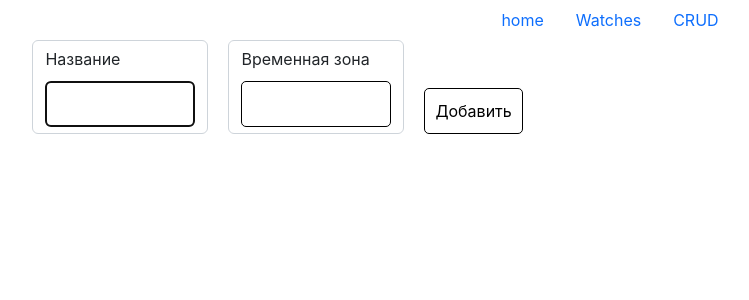
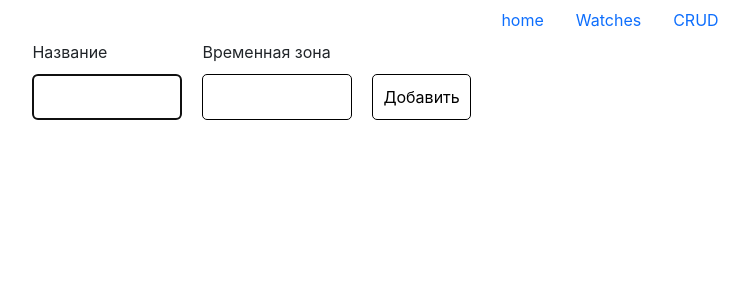
Before and after one commit to Iuliiana/lifecycle-http, a React (Create React App) app: page /watches in a window 1280 px wide. Shown: the top 300 px of the page, without its empty margins (30-779 px from the left). Built offline with nearby package versions, Linux system fonts and the light colour scheme.

Commit message:
create Clock

```diff
--- a/src/components/clock/tools/Form.css
+++ b/src/components/clock/tools/Form.css
@@ -4,13 +4,13 @@
     margin-bottom: 30px;
 }
 
-.form-control {
+.form label {
     display: flex;
     flex-direction: column;
     margin-right: 20px;
 }
 
-.form-control input {
+.form input {
     width: 150px;
     margin-top: 10px;
 }
@@ -21,15 +21,15 @@
     border-radius: 5px;
 }
 
-.form-control__name {
+.form__name {
     padding: 10px;
 }
 
-.form-control__user-timezone,
-.form-control__button-add {
+.form__user-timezone,
+.form__button-add {
     padding: 10px;
 }
 
-.form-control__button-add {
+.form__button-add {
     background-color: #ffffff;
 }
--- a/src/components/clock/tools/Form.js
+++ b/src/components/clock/tools/Form.js
@@ -5,7 +5,7 @@ class Form extends React.Component {
     constructor(props) {
         super(props);
         this.nameRef = React.createRef();
-        this.state = { name: '', userTimezone: '' };
+        this.state = {name: '', userTimezone: ''};
         this.handleInputChange = this.handleInputChange.bind(this);
     }
 
@@ -13,9 +13,9 @@ class Form extends React.Component {
         this.nameRef.current.focus();
     }
 
-    handleInputChange({ target }) {
-        const { name, value } = target;
-        this.setState(prevForm => ({ ...prevForm, [name]: value }));
+    handleInputChange({target}) {
+        const {name, value} = target;
+        this.setState(prevForm => ({...prevForm, [name]: value}));
     }
 
     render() {
@@ -25,14 +25,14 @@ class Form extends React.Component {
                 onSubmit={(event) => {
                     event.preventDefault();
                     this.props.onFormSubmit(this.state);
-                    this.setState({ name: '', userTimezone: '' });
+                    this.setState({name: '', userTimezone: ''});
                     this.nameRef.current.focus();
                 }}
             >
-                <div className="form-control">
-                    <label htmlFor="name">Название</label>
+
+                <label htmlFor="name">Название
                     <input
-                        className="form-control__name"
+                        className="form__name"
                         type="text"
                         id="name"
                         name="name"
@@ -42,11 +42,11 @@ class Form extends React.Component {
                         autoComplete="off"
                         required
                     />
-                </div>
-                <div className="form-control">
-                    <label htmlFor="user-timezone">Временная зона</label>
+                </label>
+
+                <label htmlFor="user-timezone">Временная зона
                     <input
-                        className="form-control__user-timezone"
+                        className="form__user-timezone"
                         type="number"
                         id="user-timezone"
                         name="userTimezone"
@@ -56,9 +56,9 @@ class Form extends React.Component {
                         onChange={this.handleInputChange}
                         required
                     />
-                </div>
+                </label>
                 <button
-                    className="form-control__button-add"
+                    className="form__button-add"
                     type="submit"
                 >
                     Добавить
```
